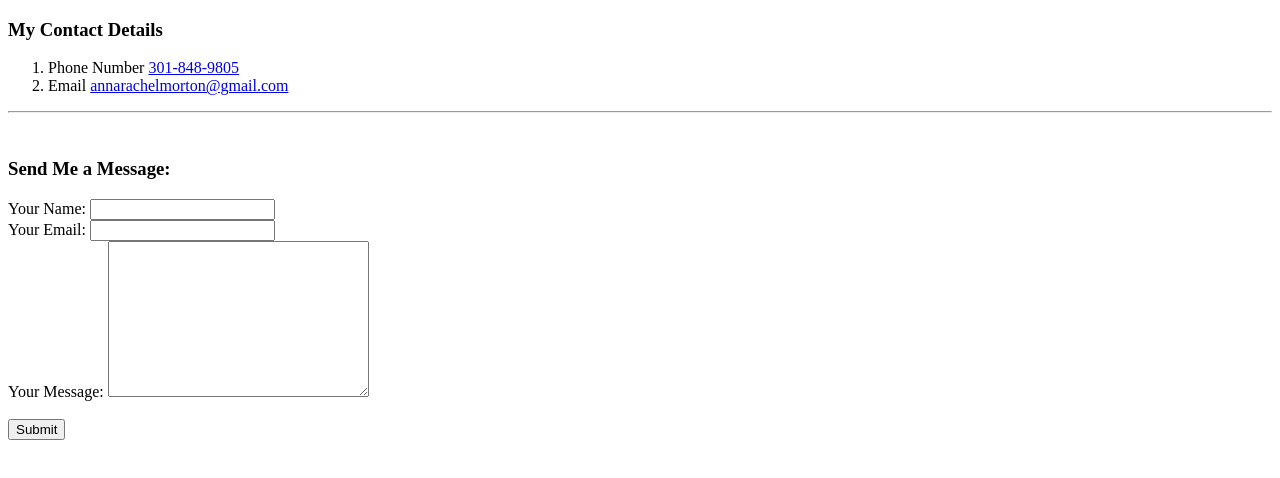
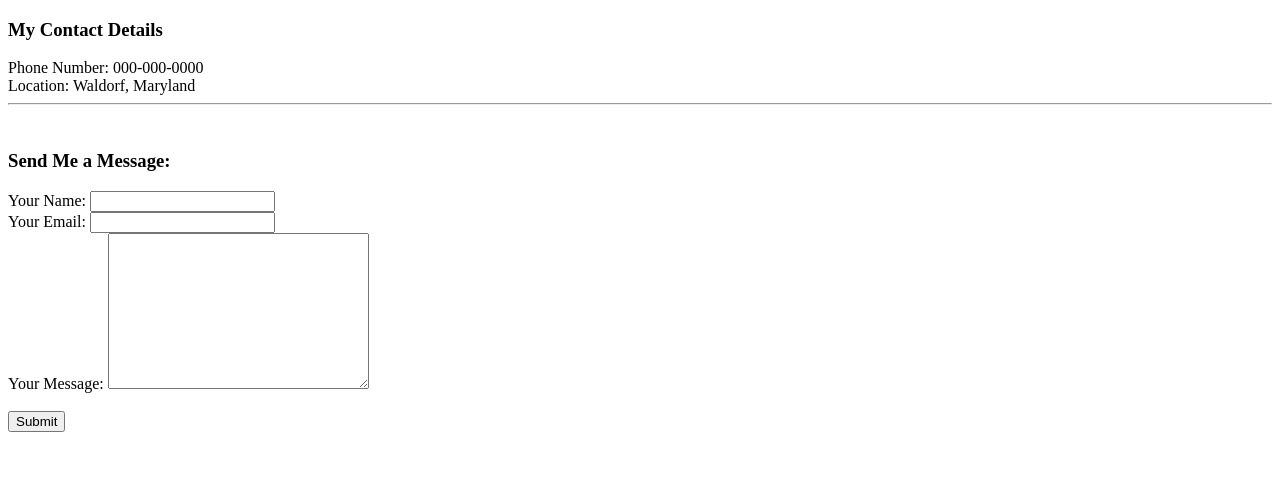
Before and after one commit to annamorton/CV, a plain HTML site: page contact.html in a window 1280 px wide. Drawn offline with Linux system fonts and the light colour scheme.

Commit message:
Made a few updates to Contact Section

```diff
--- a/contact.html
+++ b/contact.html
@@ -6,10 +6,9 @@
   </head>
   <body>
 <h3>My Contact Details</h3>
-<ol>
-  <li> Phone Number <a href="tel:301-848-9805"> 301-848-9805 </a> </li>
-  <li> Email <a href="mailto:annarachelmorton@gmail.com?subject=feedback">annarachelmorton@gmail.com</a> </li>
-</ol> <hr><br>
+Phone Number: 000-000-0000 <br>
+Location: Waldorf, Maryland
+<hr><br>
 <h3>Send Me a Message:</h3>
 <form action="mailto:annarachelmorton@gmail.com?subject=Hi There" method="post" enctype="text/plain">
     <label>Your Name:</label>
```
Also changed, not shown: index.html (+2 -4 lines).
